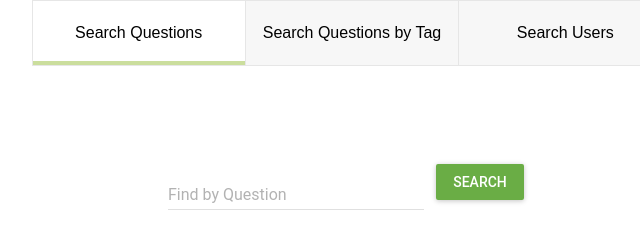
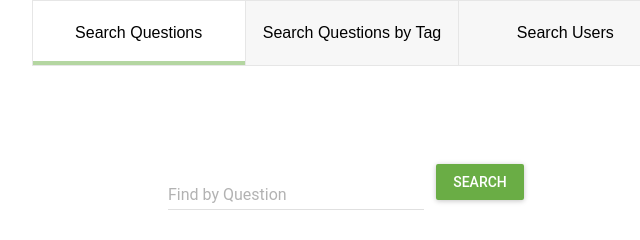
Before and after one commit to joe-gz/stackIt, a React app: page / in a window 1280 px wide. Shown: the full height of the page, 288-928 px from the left. Built offline with nearby package versions, Linux system fonts and the light colour scheme; what react-tap-event-plugin would draw is missing.

Commit message:
fixes one more color

```diff
--- a/src/styles/search/_search.sass
+++ b/src/styles/search/_search.sass
@@ -45,7 +45,7 @@
   left: 0
   width: 100%
   height: 4px
-  background: rgba(151, 189, 61, 0.5)
+  background: rgba(106, 173, 69, 0.5)
 
 .search-form-input
   // font-family: $textFont
```
Also changed, not shown: src/styles/App.css.
